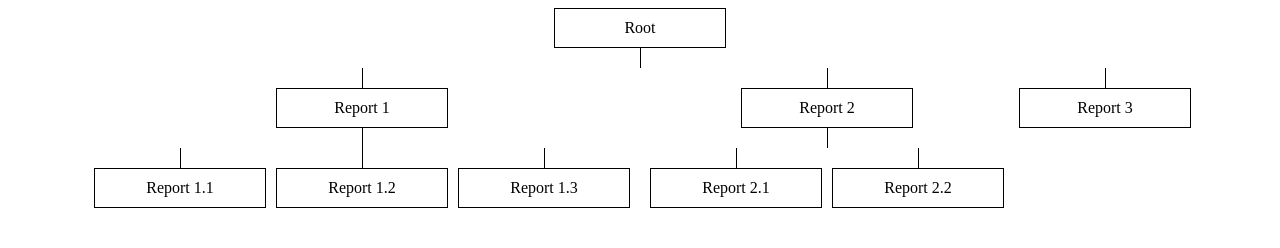
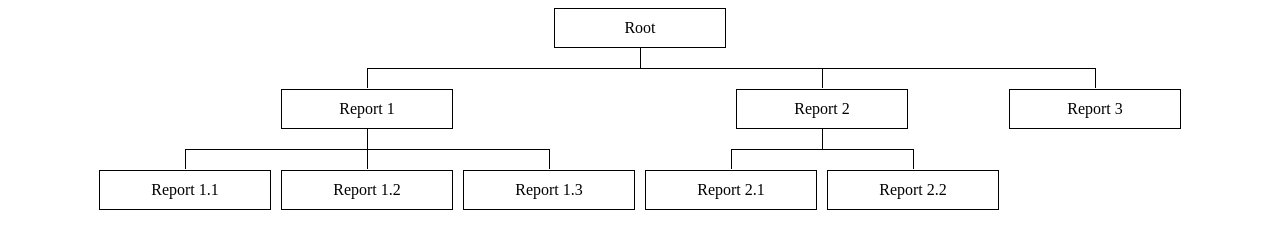
Before and after one commit to jksimonton/user-directory-html, a plain HTML site: page test.html in a window 1280 px wide. Drawn offline with Linux system fonts and the light colour scheme.

Commit message:
finished framework

```diff
--- a/style.css
+++ b/style.css
@@ -3,10 +3,6 @@
 	text-align: center;
 }
 
-.person {
-	padding-left: 5px;
-	padding-right: 5px;
-}
 
 .person::before {
 	display: flex;
@@ -36,7 +32,9 @@
 	position: relative;
 	justify-content: right;
 	border-top: 1px solid black;
-	height: 20px;
+	height: 0px;
+	width: 50%;
+	top: -20px;
 	left: 50%;
 }
 
@@ -44,19 +42,30 @@
 	display: flex;
 	content: '';
 	position: relative;
-	justify-content: right;
+	justify-content: center;
 	border-top: 1px solid black;
-	height: 20px;
-	left: 50%;
+	height: 0px;
+	width: 100%;
+	top: -20px;
 }
 
 .reportright {
-
+	display: flex;
+	content: '';
+	position: relative;
+	justify-content: left;
+	border-top: 1px solid black;
+	height: 0px;
+	width: 50%;
+	top: -20px;
+	left: 0%;
 }
 
 .name {
 	border: 1px solid black;
 	padding: 10px;
+	margin-left: 5px;
+	margin-right: 5px;
 	min-width: 150px;
 	background-color: #FFFFFF;
 	display: inline-block;
--- a/test.html
+++ b/test.html
@@ -6,33 +6,41 @@
         <div class="manager"></div>
         <div class="directreports">
             <div class="person">
+                <div class="reportleft"></div>
                 <div class="name">Report 1</div>
                 <div class="manager"></div>
                 <div class="directreports">
                     <div class="person">
+                        <div class="reportleft"></div>
                         <div class="name">Report 1.1</div>
                     </div>
                     <div class="person">
+                        <div class="reportcenter"></div>
                         <div class="name">Report 1.2</div>
                     </div>
                     <div class="person">
+                        <div class="reportright"></div>
                         <div class="name">Report 1.3</div>
                     </div>
                 </div>
             </div>
             <div class="person">
+                <div class="reportcenter"></div>
                 <div class="name">Report 2</div>
                 <div class="manager"></div>
                 <div class="directreports">
                     <div class="person">
+                        <div class="reportleft"></div>
                         <div class="name">Report 2.1</div>
                     </div>
                     <div class="person">
+                        <div class="reportright"></div>
                         <div class="name">Report 2.2</div>
                     </div>
                 </div>
             </div>
             <div class="person">
+                <div class="reportright"></div>
                 <div class="name">Report 3</div>
             </div>
         </div>
```
